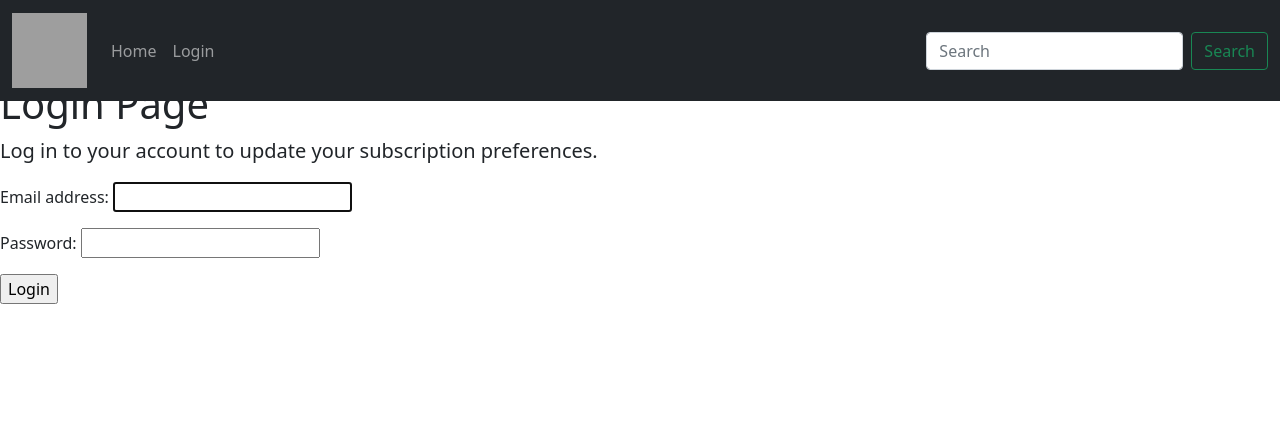
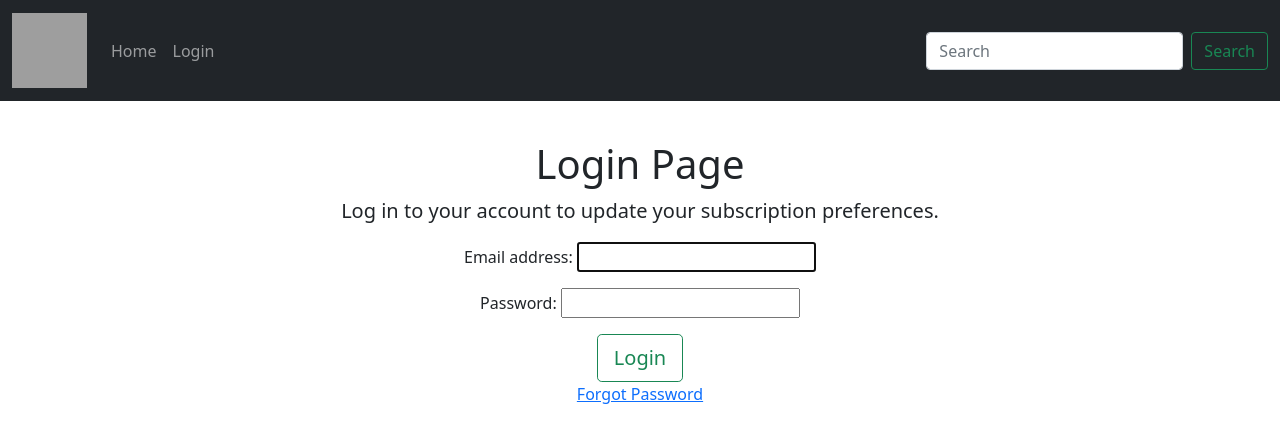
Before and after one commit to jmhubbard/Good_Life_Meal_Prep_Subscribers_Page, a Django app: page /accounts/login/ in a window 1280 px wide. Shown: the top 443 px of the page. Run offline with Django 3.2, Linux system fonts and the light colour scheme; grey boxes are pictures that could not be loaded.

Commit message:
creates container text-center, changes submit button class and adds forgot password link

```diff
--- a/main/templates/registration/login.html
+++ b/main/templates/registration/login.html
@@ -14,24 +14,22 @@ Login Page
 <p>Your username and password didn't match. Please try again.</p>
 {% endif %}
 
-<h1 class="cover-heading">Login Page</h1>
+<div class="container text-center" style="padding-top: 60px;">
+    <h1>Login Page</h1>
     <p class="lead">Log in to your account to update your subscription preferences.</p>
-
     <div>
         <form method="post" action="{% url 'login' %}">
             {% csrf_token %}
             {{ form.as_p }}
-        <input type="submit" value="Login" />
+            <input type="submit" value="Login" class="btn btn-lg btn-outline-success" />
         </form>
-</div>
-<br>
-
-
+        <a href="#">Forgot Password</a>
         {% for message in messages %}
         <div class="alert alert-info" role="alert" id="test">
             <li> {{ message }} </li>
         </div>
-
         {% endfor %}
+    </div>
+</div>
 
 {% endblock %}
```
Lines whose indentation alone changed are shown as unchanged.
